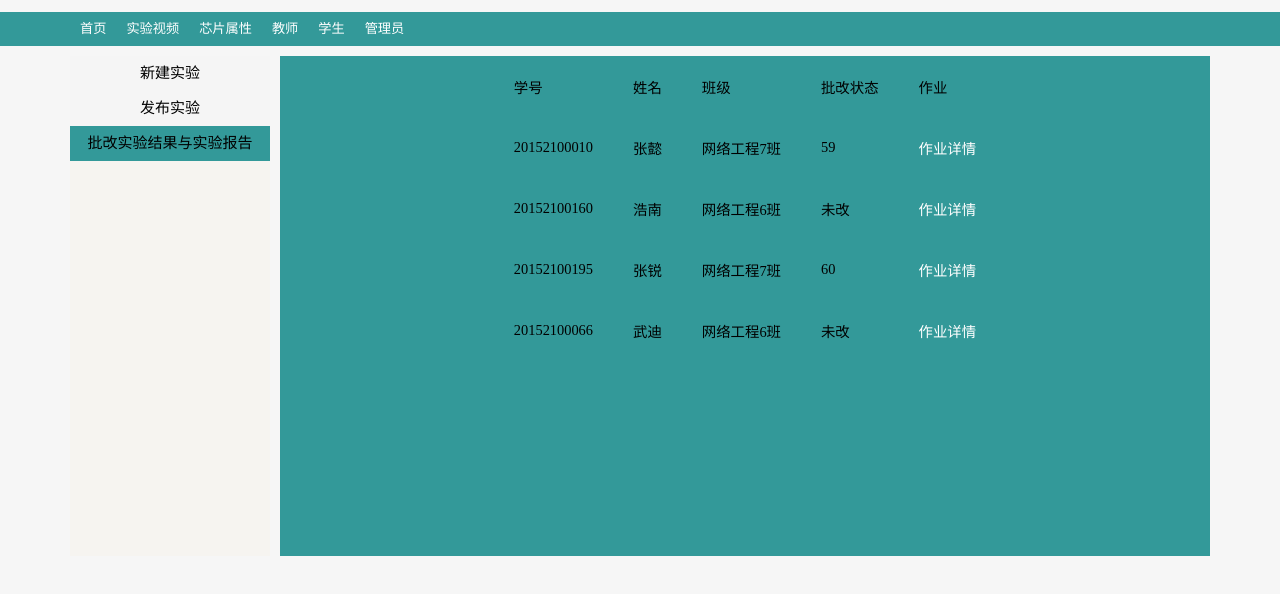
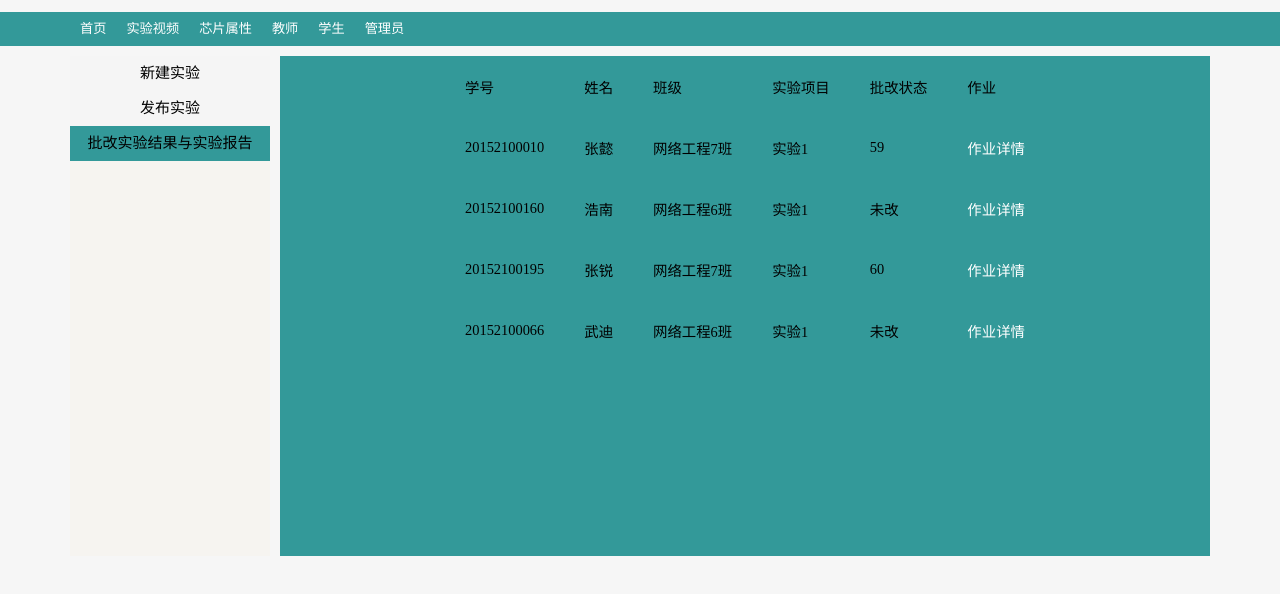
Before and after one commit to diwuhuang/VSES, a website: page views/teachers/wholework.html in a window 1280 px wide. Shown: the part 80-674 px from the top of the page. Drawn offline with Linux system fonts and the light colour scheme.

Commit message:
添加了教师的些许项

```diff
--- a/views/teachers/wholework.html
+++ b/views/teachers/wholework.html
@@ -68,6 +68,7 @@
                     <th>学号</th>
                     <th>姓名</th>
                     <th>班级</th>
+                    <th>实验项目</th>
                     <th>批改状态</th>
                     <th>作业</th>
                 </tr>
@@ -75,6 +76,7 @@
                     <td>20152100010</td>
                     <td>张懿</td>
                     <td>网络工程7班</td>
+                    <td>实验1</td>
                     <td>59</td>
                     <td><a href="#">作业详情</a></td>
                 </tr>
@@ -82,6 +84,7 @@
                     <td>20152100160</td>
                     <td>浩南</td>
                     <td>网络工程6班</td>
+                    <td>实验1</td>
                     <td>未改</td>
                     <td><a href="#">作业详情</a></td>
                 </tr>
@@ -89,6 +92,7 @@
                     <td>20152100195</td>
                     <td>张锐</td>
                     <td>网络工程7班</td>
+                    <td>实验1</td>
                     <td>60</td>
                     <td><a href="#">作业详情</a></td>
                 </tr>
@@ -96,6 +100,7 @@
                     <td>20152100066</td>
                     <td>武迪</td>
                     <td>网络工程6班</td>
+                    <td>实验1</td>
                     <td>未改</td>
                     <td><a href="#">作业详情</a></td>
                 </tr>
```
Also changed, not shown: views/teachers/checkedWork.html (+3 -0 lines), views/teachers/uncheckedWork.html (+3 -0 lines).
